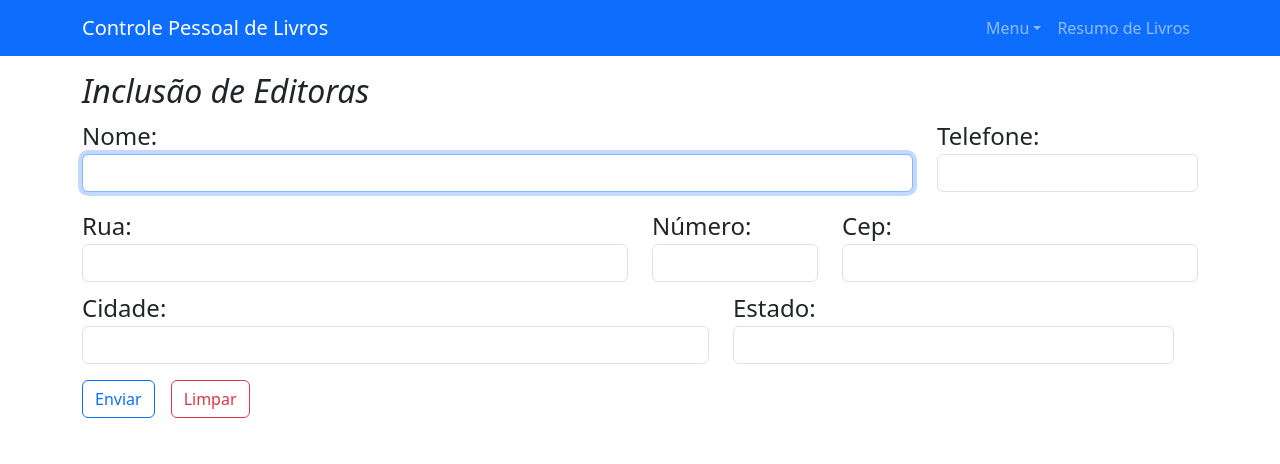
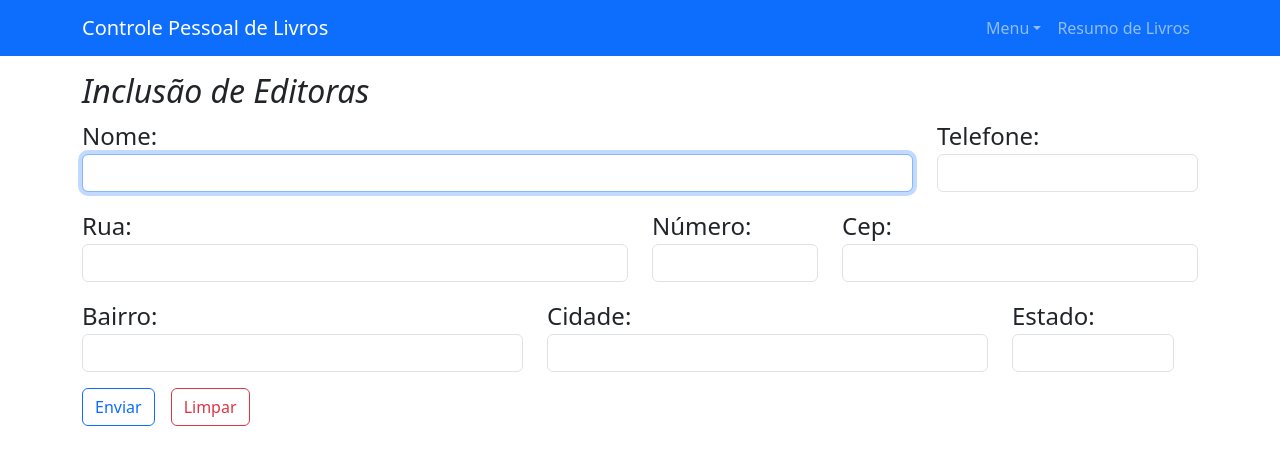
Before and after one commit to leonardo060190/App_Livros_com_react, a React (Create React App) app in the folder app_livros/: page /editoras in a window 1280 px wide. Shown: the top 464 px of the page. Built offline with nearby package versions, Linux system fonts and the light colour scheme.

Commit message:
foi adicionado campo bairro no compomente inclusaoEditoras, foi adicionado a const  que preenche os campos de endereço pelo cep.

```diff
--- a/app_livros/src/components/InclusaoEditoras.js
+++ b/app_livros/src/components/InclusaoEditoras.js
@@ -7,7 +7,7 @@ import { useState } from "react";
 //handleSubmit, para indicar o método a ser adicionado no evento onSubmit do form
 const IncluirEditoras = () => {
 
-    const { register, handleSubmit } = useForm();
+    const { register, handleSubmit, setValue } = useForm();
     const [aviso, setAviso] = useState("");
     //metodo chamado ao enviar form onSubmit
     const salvar = async (campos) => {
@@ -34,14 +34,23 @@ const IncluirEditoras = () => {
         input.value = phoneNumber; // Atualiza o valor do campo
     }
 
-    function handleCEP(event) {
-        const input = event.target;
-        let cep = input.value.replace(/\D/g, ""); // Remove todos os caracteres não numéricos
-        cep = cep.replace(/\D/g, '')
-            .replace(/(\d{5})(\d)/, '$1-$2')
-            .replace(/(-\d{3})\d+?$/, '$1'); // Aplica a formatação desejada
-        input.value = cep; // Atualiza o valor do campo
-    }
+
+
+    const checkCEP = (e) => {
+
+        const cep = e.target.value.replace(/\D/g, '');
+        console.log(cep);
+
+        fetch(`https://viacep.com.br/ws/${cep}/json/`).then(res => res.json()).then(data => {
+            console.log(data);
+            setValue('rua', data.logradouro);
+            setValue('bairro', data.bairro);
+            setValue('cidade', data.localidade);
+            setValue('estado', data.uf);
+
+        }).catch((Error) => alert("Cep Incorreto"));
+
+    };
 
 
     //form onSubmit ={handleSubmit(salvar)}
@@ -82,19 +91,25 @@ const IncluirEditoras = () => {
                     <div className="col-sm-4">
                         <div className="form-group mt-2">
                             <label htmlFor="cep">Cep:</label>
-                            <input type="text" className="form-control" id="cep" maxLength={9} onChange={handleCEP} required  {...register("cep")} />
+                            <input type="text" className="form-control" id="cep" maxLength={9} required  {...register("cep")} onBlur={checkCEP} />
                         </div>
                     </div>
 
                     <div className="row mt-2">
-                        <div className="col-sm-7">
-                            <div className="form-group ">
+                        <div className="col-sm-5">
+                            <div className="form-group  mt-2">
+                                <label htmlFor="bairro">Bairro:</label>
+                                <input type="text" className="form-control" id="bairro" required  {...register("bairro")} />
+                            </div>
+                        </div>
+                        <div className="col-sm-5">
+                            <div className="form-group mt-2">
                                 <label htmlFor="cidade">Cidade:</label>
                                 <input type="text" className="form-control" id="cidade" required  {...register("cidade")} />
                             </div>
                         </div>
-                        <div className="col-sm-5">
-                            <div className="form-group ">
+                        <div className="col-sm-2">
+                            <div className="form-group mt-2">
                                 <label htmlFor="estado">Estado:</label>
                                 <input type="text" className="form-control" id="estado" required  {...register("estado")} />
                             </div>
--- a/app_livros/src/components/InclusaoLivros.js
+++ b/app_livros/src/components/InclusaoLivros.js
@@ -68,7 +68,7 @@ const IncluirLivros = () => {
                 </div>
 
                 <div className="form-group mt-2">
-                    <label htmlFor="foto">URl da foto:</label>
+                    <label htmlFor="foto">URL da Foto:</label>
                     <input type="url" className="form-control" id="foto"  {...register("foto")} />
                 </div>
 
--- a/app_livros/src/components/ItemListaEditoras.js
+++ b/app_livros/src/components/ItemListaEditoras.js
@@ -1,6 +1,6 @@
 import "../ItemLista.css";
 
-const ItemListaEditoras = ({ id, nome, telefone, rua, numero, cep, cidade, estado, alterarClick, excluirClick }) => {
+const ItemListaEditoras = ({ id, nome, telefone, rua, numero, cep,bairro, cidade, estado, alterarClick, excluirClick }) => {
     return (
         <tr>
             <td>{id}</td>
@@ -9,6 +9,7 @@ const ItemListaEditoras = ({ id, nome, telefone, rua, numero, cep, cidade, estad
             <td>{rua}</td>
             <td>{numero}</td>
             <td>{cep}</td>
+            <td>{bairro}</td>
             <td>{cidade}</td>
             <td>{estado}</td>
 
--- a/app_livros/src/components/ManutencaoEditoras.js
+++ b/app_livros/src/components/ManutencaoEditoras.js
@@ -91,6 +91,7 @@ const ManutencaoEditoras = () => {
                         <th>Rua</th>
                         <th>Número</th>
                         <th>Cep</th>
+                        <th>bairro</th>
                         <th>Cidade</th>
                         <th>Estado</th>
 
@@ -106,6 +107,7 @@ const ManutencaoEditoras = () => {
                             rua={editoras.rua}
                             numero={editoras.numero}
                             cep={editoras.cep}
+                            bairro={editoras.bairro}
                             cidade={editoras.cidade}
                             estado={editoras.estado}
 
```
Also changed, not shown: app_livros/src/components/autcompleteForm.js (deleted, +0 -44 lines).
